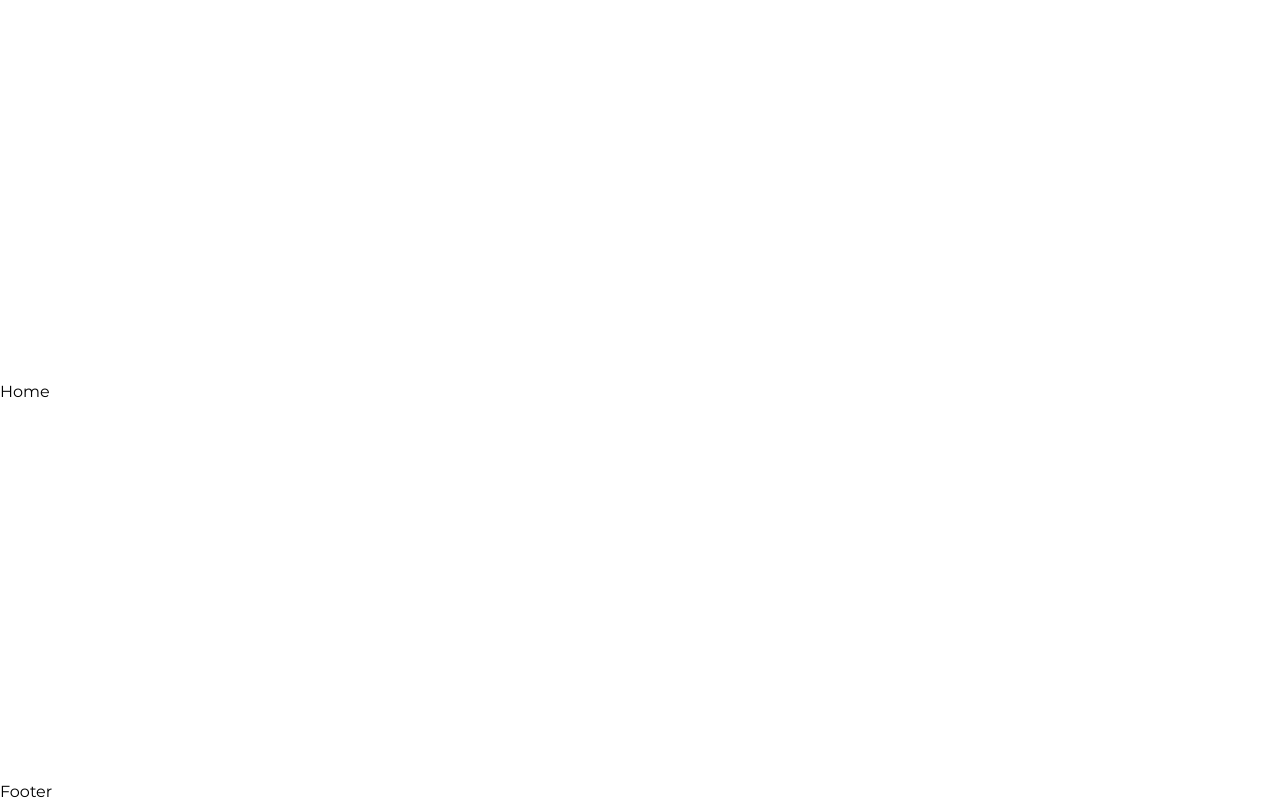
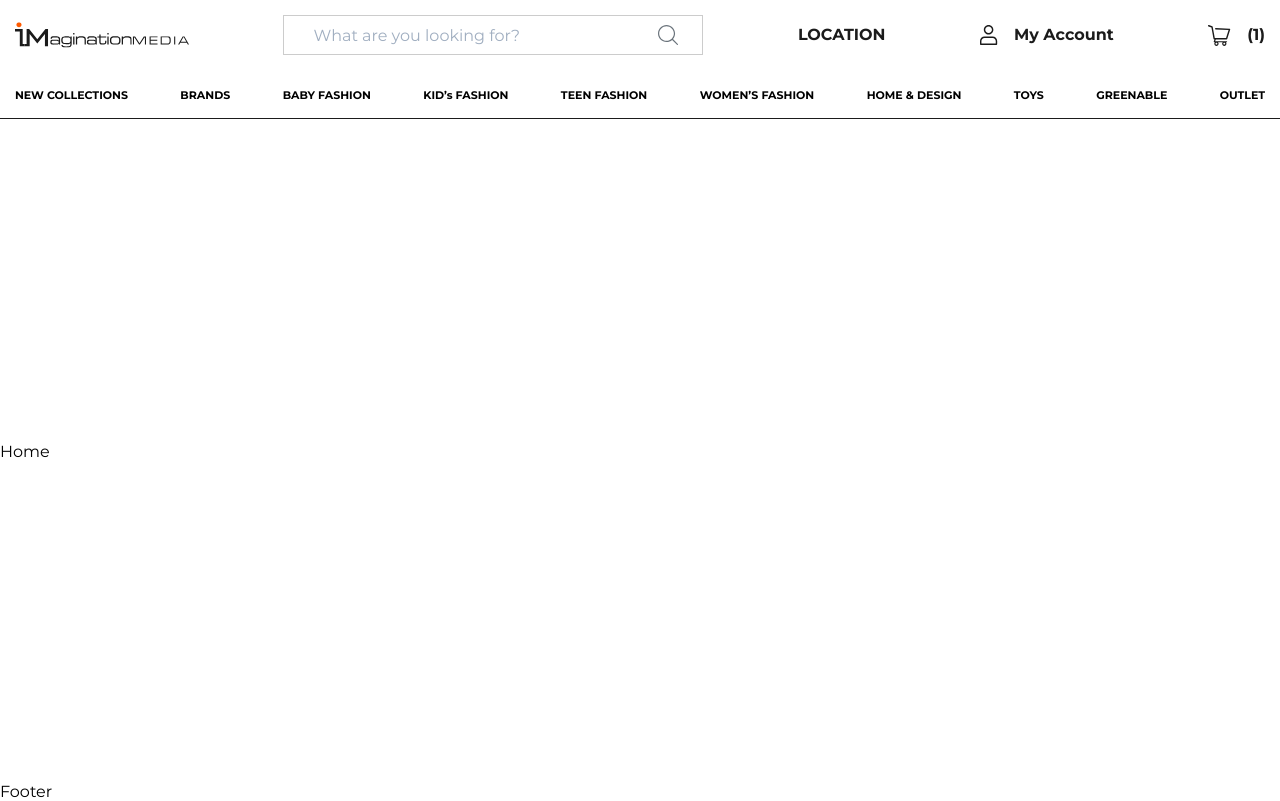
Before and after one commit to igortuag/frontend-test-v1, a React (Create React App) app: page / in a window 1280 px wide. Built offline with nearby package versions, Linux system fonts and the light colour scheme.

Commit message:
header structure and styles

```diff
--- a/src/components/FooterLayout/index.jsx
+++ b/src/components/FooterLayout/index.jsx
@@ -2,7 +2,7 @@ import React from 'react';
 
 import './styles.scss';
 
-function App() {
+function FooterLayout() {
   return (
     <footer>
       <h1>Footer</h1>
@@ -10,4 +10,4 @@ function App() {
   );
 }
 
-export default App;
+export default FooterLayout;
--- a/src/components/HeaderLayout/index.jsx
+++ b/src/components/HeaderLayout/index.jsx
@@ -1,11 +1,38 @@
 import React from 'react';
+
+import { ReactComponent as Logo } from '../../assets/img/logo.svg';
+import { ReactComponent as User } from '../../assets/img/ic-user.svg';
+import { ReactComponent as Cart } from '../../assets/img/ic-cart.svg';
+import SearchInput from '../SearchInput';
+import NavMenu from '../NavMenu';
+
 import './styles.scss';
 
-function App() {
+function HeaderLayout() {
   return (
-    <header className="header container">
+    <header>
+      <div className="header container">
+        <Logo />
+        <SearchInput />
+        <a href="#" className="header__link header__link--disable">
+          LOCATION
+        </a>
+        <a href="#" className="header__link">
+          <div className="header__icon">
+            <User />
+          </div>
+          My Account
+        </a>
+        <a href="#" className="header__link">
+          <div className="header__icon">
+            <Cart />
+          </div>
+          (1)
+        </a>
+      </div>
+      <NavMenu />
     </header>
   );
 }
 
-export default App;
+export default HeaderLayout;
--- a/src/components/HeaderLayout/styles.scss
+++ b/src/components/HeaderLayout/styles.scss
@@ -1 +1,19 @@
 @import '../../styles/global';
+
+.header {
+  display: flex;
+  height: 4.375rem;
+  justify-content: space-between;
+  align-items: center;
+
+  &__link {
+    color: $black;
+    font-weight: $font-bold;
+    display: flex;
+    align-items: center;
+  }
+
+  &__icon {
+    padding: 0 1rem;
+  }
+}
--- /dev/null
+++ b/src/components/NavMenu/index.jsx
@@ -0,0 +1,64 @@
+import React from 'react';
+
+import './styles.scss';
+
+function NavMenu() {
+  return (
+    <nav className="nav-menu">
+      <ul className="container nav-menu__list">
+        <li className="nav-menu__item">
+          <a href="#" className="nav-menu__link">
+            NEW COLLECTIONS
+          </a>
+        </li>
+        <li className="nav-menu__item">
+          <a href="#" className="nav-menu__link">
+            BRANDS
+          </a>
+        </li>
+        <li className="nav-menu__item">
+          <a href="#" className="nav-menu__link">
+            BABY FASHION
+          </a>
+        </li>
+        <li className="nav-menu__item">
+          <a href="#" className="nav-menu__link">
+            KID’s FASHION
+          </a>
+        </li>
+        <li className="nav-menu__item">
+          <a href="#" className="nav-menu__link">
+            TEEN FASHION
+          </a>
+        </li>
+        <li className="nav-menu__item">
+          <a href="#" className="nav-menu__link">
+            WOMEN’S FASHION
+          </a>
+        </li>
+        <li className="nav-menu__item">
+          <a href="#" className="nav-menu__link">
+            HOME & DESIGN
+          </a>
+        </li>
+        <li className="nav-menu__item">
+          <a href="#" className="nav-menu__link">
+            TOYS
+          </a>
+        </li>
+        <li className="nav-menu__item">
+          <a href="#" className="nav-menu__link">
+            GREENABLE
+          </a>
+        </li>
+        <li className="nav-menu__item">
+          <a href="#" className="nav-menu__link">
+            OUTLET
+          </a>
+        </li>
+      </ul>
+    </nav>
+  );
+}
+
+export default NavMenu;
--- /dev/null
+++ b/src/components/NavMenu/styles.scss
@@ -0,0 +1,16 @@
+@import '../../styles/global';
+
+.nav-menu {
+  border-bottom: 1px solid #1b1b1b;
+  padding: 1rem 0;
+
+  &__list {
+    display: flex;
+    justify-content: space-between;
+  }
+
+  &__link {
+    font-size: $text-xs;
+    font-weight: $font-bold;
+  }
+}
--- /dev/null
+++ b/src/components/SearchInput/index.jsx
@@ -0,0 +1,21 @@
+import React from 'react';
+
+import './styles.scss';
+import { ReactComponent as Search } from '../../assets/img/is-search.svg';
+
+function App() {
+  return (
+    <div className="search-input">
+      <div className="search-input__icon">
+        <Search />
+      </div>
+      <input
+        className="search-input__field"
+        type="text"
+        placeholder="What are you looking for?"
+      />
+    </div>
+  );
+}
+
+export default App;
--- /dev/null
+++ b/src/components/SearchInput/styles.scss
@@ -0,0 +1,32 @@
+@import '../../styles/global';
+
+.search-input {
+  max-width: 420px;
+  width: 100%;
+  position: relative;
+  margin: 0 1rem;
+
+  &__icon {
+    position: absolute;
+    top: 10px;
+    right: 25px;
+  }
+
+  &__field {
+    border: 1px solid $grey-400;
+    padding-left: 29px;
+    padding-right: 45px;
+    width: 100%;
+    height: 40px;
+    left: 400px;
+    top: 92px;
+
+    &:focus {
+      border: 1px solid $white;
+      font-size: $text-base;
+      color: $black;
+      box-shadow: 0px 4px 24px -6px rgba(22, 63, 80, 0.15);
+      outline: 0;
+    }
+  }
+}
--- a/src/styles/_buttons.scss
+++ b/src/styles/_buttons.scss
@@ -29,7 +29,7 @@
 
     &:hover,
     &:active {
-      background: $off-grey;
+      background: $grey-400;
       border: 2px solid $black;
     }
   }
--- a/src/styles/_colors.scss
+++ b/src/styles/_colors.scss
@@ -2,6 +2,7 @@ $primary: #f95f19;
 $orange: #f99f19;
 $black: #1b1b1b;
 $grey: #6a737b;
-$off-grey: #eaeaea;
+$grey-400: #CCCCCC;
+$grey-200: #eaeaea;
 $off-white: #f8f8f8;
 $white: #ffffff;
--- a/src/styles/_variables.scss
+++ b/src/styles/_variables.scss
@@ -3,6 +3,7 @@ $font-sans: 'Montserrat', Arial, sans-serif;
 $font-regular: 400;
 $font-bold: 700;
 
+$text-xs: 0.6875rem;
 $text-sm: 0.875rem;
 $text-base: 1rem;
 $text-2xl: 1.125rem;
```
